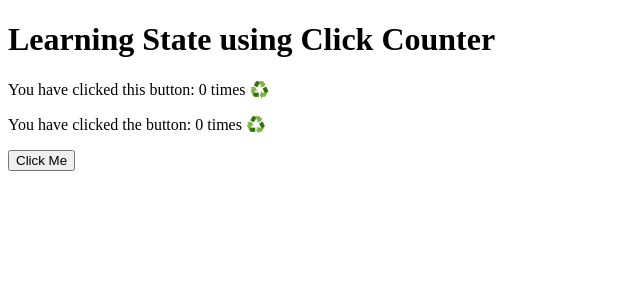
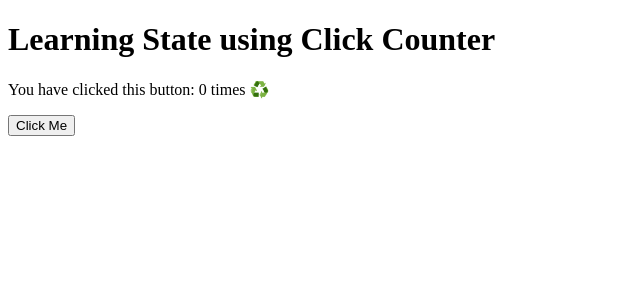
Before and after one commit to kahenya-anita/React101, a React (Vite) app: page /counter in a window 1280 px wide. Shown: the top 300 px of the page, without its empty margins (0-640 px from the left). Built offline with nearby package versions, Linux system fonts and the light colour scheme.

Commit message:
Weird error

```diff
--- a/src/Components/Counter.jsx
+++ b/src/Components/Counter.jsx
@@ -12,7 +12,6 @@ function Counter() {
     <div>
         <h1>Learning State using Click Counter</h1>
         <p>You have clicked this button: {count} times ♻️</p>
-        <p>You have clicked the button: {count} times ♻️</p>
         <button onClick={handleClick}>Click Me</button>
     </div>
   )
```
